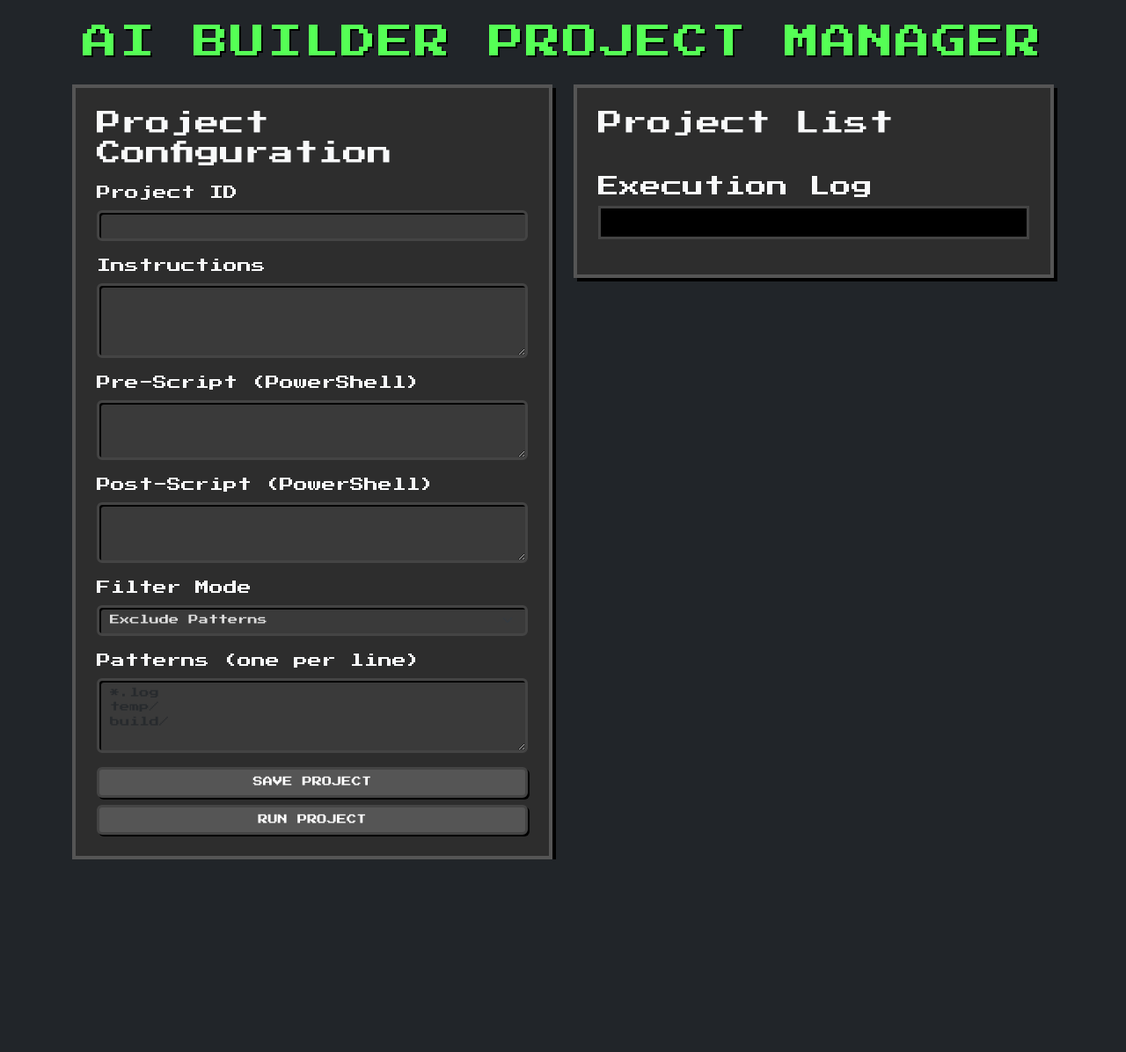
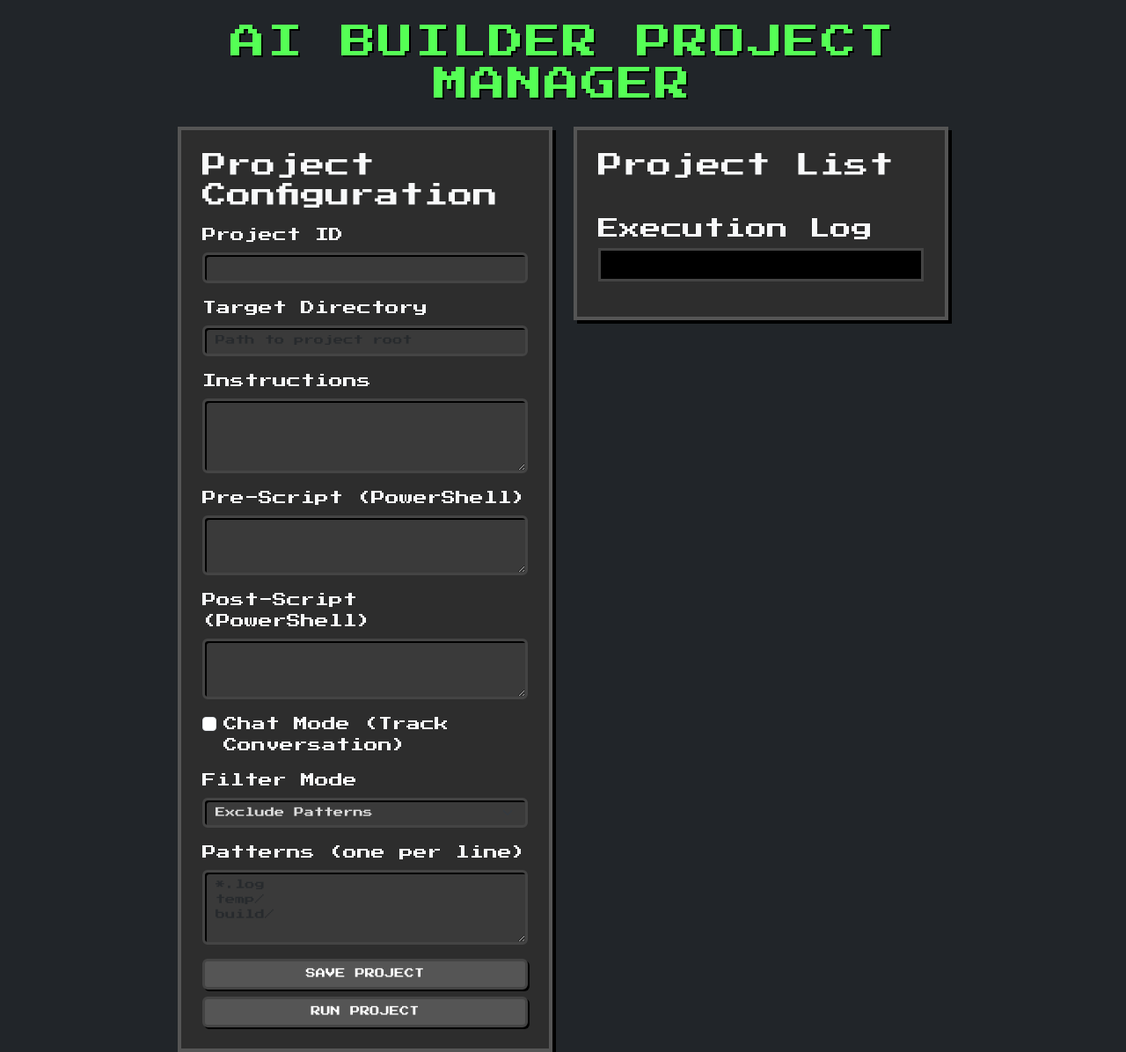
Before and after one commit to dmsweetser/AI-Builder, a Flask app: page / in a window 1280 px wide. Shown: the whole page at 88% size. Before the commit the page ends 977 px from the top, so only its background shows below. Run offline with Flask 3, Linux system fonts and the light colour scheme; data that the repository does not hold is empty.

Commit message:
Continuing UI work

```diff
--- a/static/script.js
+++ b/static/script.js
@@ -14,7 +14,7 @@ document.addEventListener('DOMContentLoaded', () => {
             const li = document.createElement('li');
             li.className = 'list-group-item d-flex justify-content-between align-items-center';
             li.innerHTML = `
-                <span>${p.id}</span>
+                <span>${p.id} ${p.chat_mode ? '(Chat)' : ''}</span>
                 <div>
                     <button class="btn btn-sm btn-outline-light edit-btn" data-id="${p.id}">Edit</button>
                     <button class="btn btn-sm btn-outline-danger delete-btn" data-id="${p.id}">Del</button>
@@ -34,13 +34,16 @@ document.addEventListener('DOMContentLoaded', () => {
         const res = await fetch(`/api/projects/${id}`);
         const p = await res.json();
         document.getElementById('id').value = p.id;
+        document.getElementById('target_directory').value = p.target_directory || '';
         document.getElementById('instructions').value = p.instructions || '';
         document.getElementById('pre_script').value = p.pre_script || '';
         document.getElementById('post_script').value = p.post_script || '';
         document.getElementById('mode').value = p.mode || 'exclude';
         const allPatterns = (p.exclude_patterns || []).concat(p.include_patterns || []);
         document.getElementById('patterns').value = allPatterns.join('\n');
+        document.getElementById('chat_mode').checked = !!p.chat_mode;
         saveBtn.textContent = 'Update Project';
+        document.getElementById('id').dataset.oldId = p.id;
     }
 
     async function deleteProject(id) {
@@ -57,12 +60,14 @@ document.addEventListener('DOMContentLoaded', () => {
 
         const project = {
             id: document.getElementById('id').value,
+            target_directory: document.getElementById('target_directory').value,
             instructions: document.getElementById('instructions').value,
             pre_script: document.getElementById('pre_script').value,
             post_script: document.getElementById('post_script').value,
             mode: mode,
             exclude_patterns: mode === 'exclude' ? patterns : [],
-            include_patterns: mode === 'include' ? patterns : []
+            include_patterns: mode === 'include' ? patterns : [],
+            chat_mode: document.getElementById('chat_mode').checked
         };
 
         const method = document.getElementById('id').dataset.oldId ? 'PUT' : 'POST';
@@ -74,8 +79,8 @@ document.addEventListener('DOMContentLoaded', () => {
             body: JSON.stringify(project)
         });
 
-        document.getElementById('id').dataset.oldId = project.id;
         saveBtn.textContent = 'Save Project';
+        delete document.getElementById('id').dataset.oldId;
         loadProjects();
     });
 
@@ -91,7 +96,7 @@ document.addEventListener('DOMContentLoaded', () => {
             body: JSON.stringify({ project_id: id })
         });
         const data = await res.json();
-        logOutput.textContent += data.output || 'Execution complete.';
+        logOutput.textContent += data.output || 'Execution complete.\n';
         runBtn.disabled = false;
     });
 
--- a/static/style.css
+++ b/static/style.css
@@ -26,10 +26,12 @@ body {
     box-shadow: inset 2px 2px 0px #000;
 }
 
-.blockworldstyle-input:focus, .form-select:focus {
+.blockworldstyle-input:focus, .blockworldstyle-input:active,
+.form-select:focus, .form-select:active {
     border-color: #55ff55;
     box-shadow: inset 2px 2px 0px #000, 0 0 5px #55ff55;
     color: #fff;
+    background-color: #3a3a3a !important;
 }
 
 .blockworldstyle-btn {
@@ -72,3 +74,8 @@ body {
     background-color: #3a3a3a;
     border-color: #55ff55;
 }
+
+.center-container {
+    max-width: 900px;
+    margin: 0 auto;
+}
--- a/templates/index.html
+++ b/templates/index.html
@@ -10,7 +10,7 @@
     <link rel="stylesheet" href="/static/style.css">
 </head>
 <body class="bg-dark text-light">
-    <div class="container mt-4">
+    <div class="container center-container mt-4">
         <h1 class="text-center mb-4 blockworldstyle-title">AI BUILDER PROJECT MANAGER</h1>
 
         <div class="row">
@@ -24,6 +24,10 @@
                             <input type="text" class="form-control blockworldstyle-input" id="id" required>
                         </div>
                         <div class="mb-3">
+                            <label class="form-label">Target Directory</label>
+                            <input type="text" class="form-control blockworldstyle-input" id="target_directory" placeholder="Path to project root">
+                        </div>
+                        <div class="mb-3">
                             <label class="form-label">Instructions</label>
                             <textarea class="form-control blockworldstyle-input" id="instructions" rows="4" required></textarea>
                         </div>
@@ -34,6 +38,10 @@
                         <div class="mb-3">
                             <label class="form-label">Post-Script (PowerShell)</label>
                             <textarea class="form-control blockworldstyle-input" id="post_script" rows="3"></textarea>
+                        </div>
+                        <div class="mb-3 form-check">
+                            <input type="checkbox" class="form-check-input" id="chat_mode">
+                            <label class="form-check-label" for="chat_mode">Chat Mode (Track Conversation)</label>
                         </div>
                         <div class="mb-3">
                             <label class="form-label">Filter Mode</label>
```
